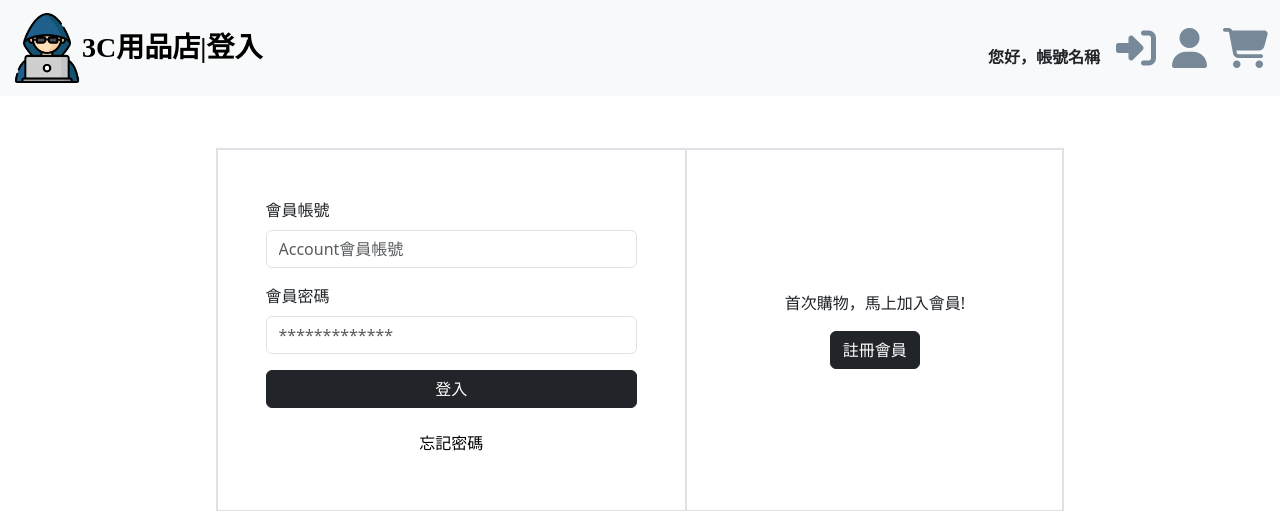
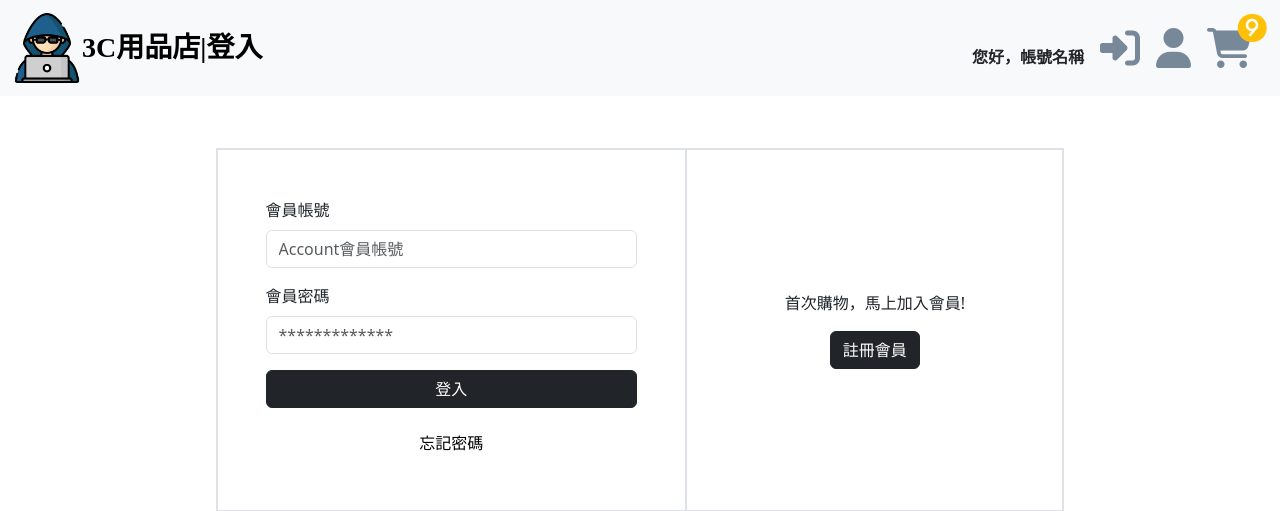
Before and after one commit to justinhsieh/web-design, a PHP site: page /login.php in a window 1280 px wide. Shown: the top 511 px of the page. Run offline with PHP 8.4, Linux system fonts and the light colour scheme; some libraries are stand-ins or nearby versions.

Commit message:
Update login.php

```diff
--- a/login.php
+++ b/login.php
@@ -42,11 +42,12 @@
           messages: {
             email: {
                 required:"信箱為必填欄位",
+                email:"請輸入正確的電子信箱格式"
             }
           },
           errorPlacement: function (error, element) {
             $("#error-container").html(error);
-        }
+          }
         });
         $("#login").on("submit", function(e) {
           e.preventDefault(); // 阻止表單預設提交行為
@@ -72,7 +73,7 @@
 <body>
   <!-- 導覽列 -->
   <header>
-    <nav class="navbar navbar-expand-lg bg-body-tertiary">
+    <nav class="navbar navbar-expand-md bg-body-tertiary">
       <div class="container-fluid">
         <a class="navbar-brand d-flex align-items-center" href="index.php">
           <img src="images/hacker.png" alt="logo" class="logo">
@@ -97,11 +98,15 @@
             </li>
           </ul>
         </div>
-        <div class="d-none d-md-flex ms-auto gap-3 icon-link">
+        <div class="d-none d-md-flex ms-auto me-3 gap-3 icon-link">
           <span class="fw-bold mt-auto">您好，帳號名稱</span>
           <a href="login.php"><i class="fa-solid fa-right-to-bracket fs-1" style="color: lightslategray;"></i></a>
           <a href="personal_id.html"><i class="fa-solid fa-user fs-1" style="color: lightslategray;"></i></a>
-          <a href="shopping_list.html"><i class="fa-solid fa-cart-shopping fs-1" style="color: lightslategray;"></i></a>
+          <a href="shopping_list.html">
+            <i class="fa-solid fa-cart-shopping fs-1 position-relative" style="color: lightslategray;">
+              <span class="position-absolute top-0 start-100 translate-middle badge rounded-pill px-2 py-1 fs-5 bg-warning">9</span>
+            </i>
+          </a>
           <a href="admin.html" class="d-none"><i class="fa-solid fa-gears fs-1" style="color: lightslategray;"></i></a>
         </div>
       </div>
```
